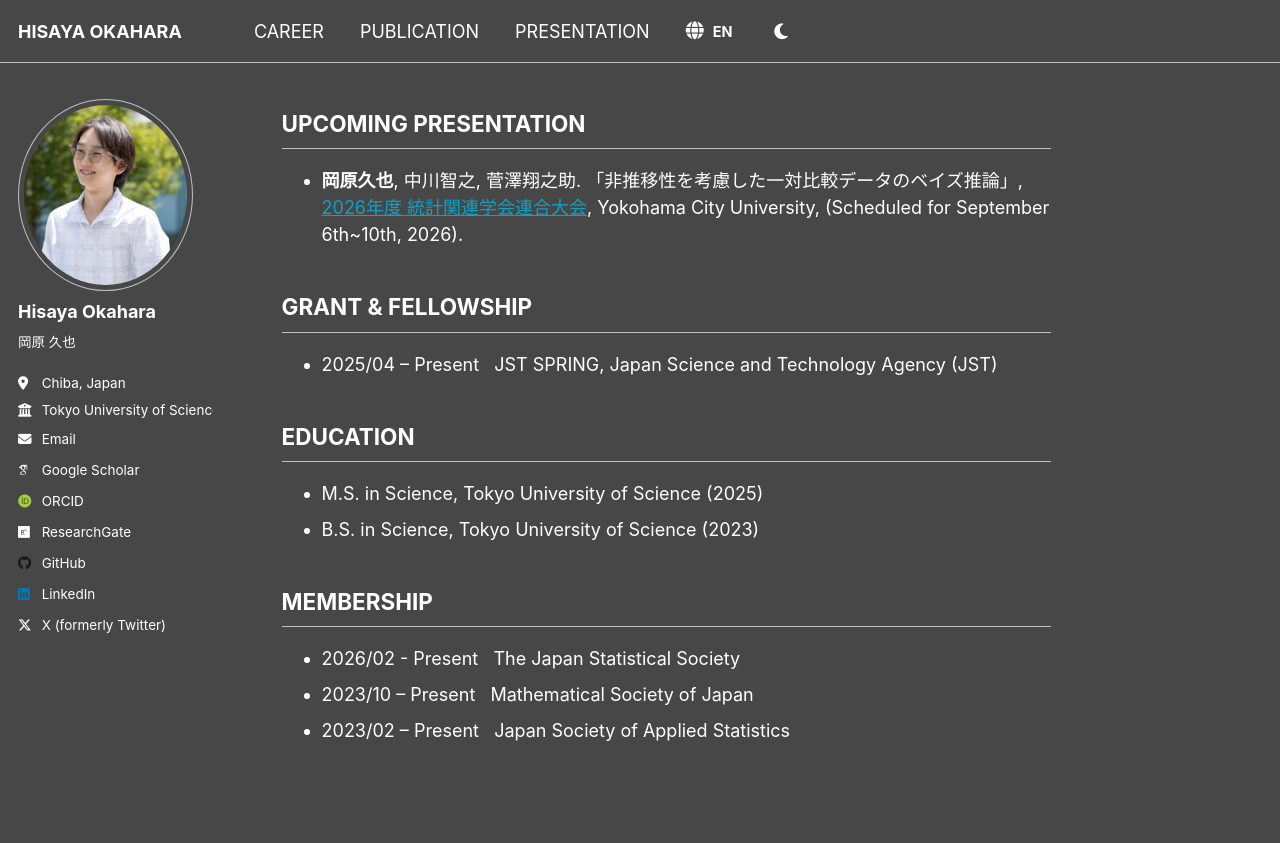
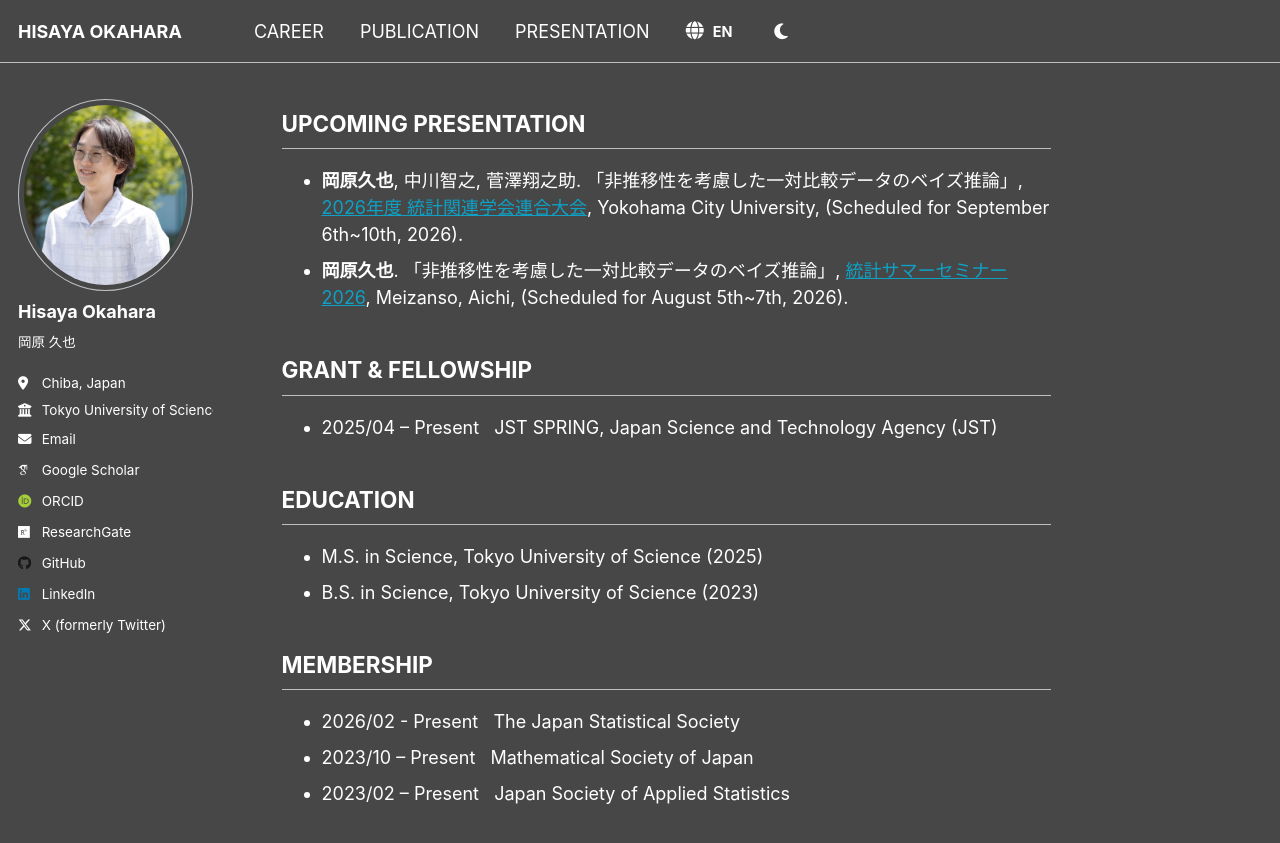
Before and after one commit to h-okahara/h-okahara.github.io, a Jekyll site: the page built from _pages/about.md, in a window 1280 px wide and 900 px high, scrolled down 874 px. Shown: the top 843 px of the window. Built offline with Jekyll 4.4.1, drawn with Linux system fonts in a browser that asks for light colours; some web fonts are replaced.

```diff
--- a/_pages/about.md
+++ b/_pages/about.md
@@ -31,7 +31,7 @@ redirect_from:
 
 ## <span data-i18n="home.header_presentation">UPCOMING PRESENTATION</span>
 - **岡原久也**, 中川智之, 菅澤翔之助. 「非推移性を考慮した一対比較データのベイズ推論」, [2026年度 統計関連学会連合大会](https://pub.confit.atlas.jp/ja/event/jfssa2026), <span data-i18n="presentation.loc_yokoichi">Yokohama City University,</span> (<span data-i18n="presentation.date_rengo2026">Scheduled for September 6th~10th, 2026</span>).
-
+- **岡原久也**. 「非推移性を考慮した一対比較データのベイズ推論」, [統計サマーセミナー2026](https://okuno.net/events/ysg2026/), <span data-i18n="presentation.loc_aichi_meizanso">Meizanso, Aichi</span>, (<span data-i18n="presentation.date_ss2026">Scheduled for August 5th~7th, 2026</span>).
 
 
 ## <span data-i18n="home.header_grant">GRANT & FELLOWSHIP</span>
```
